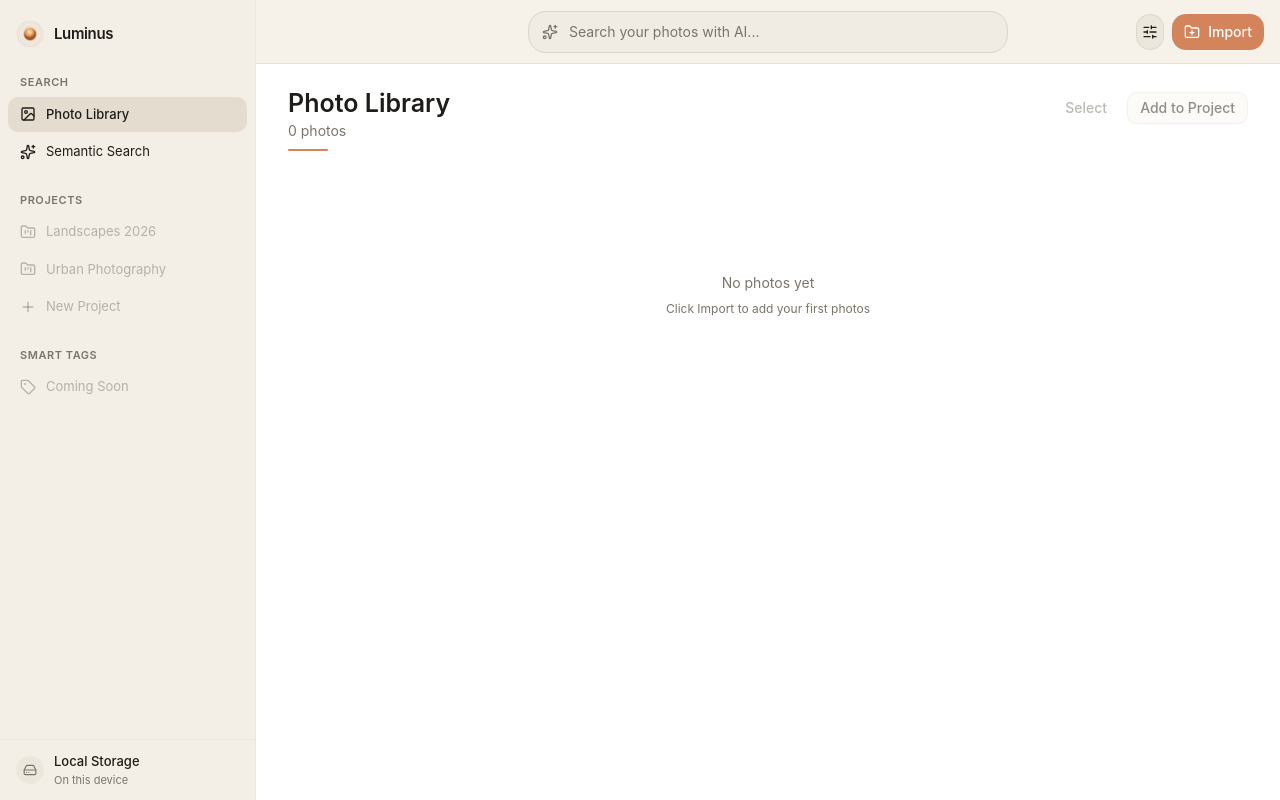
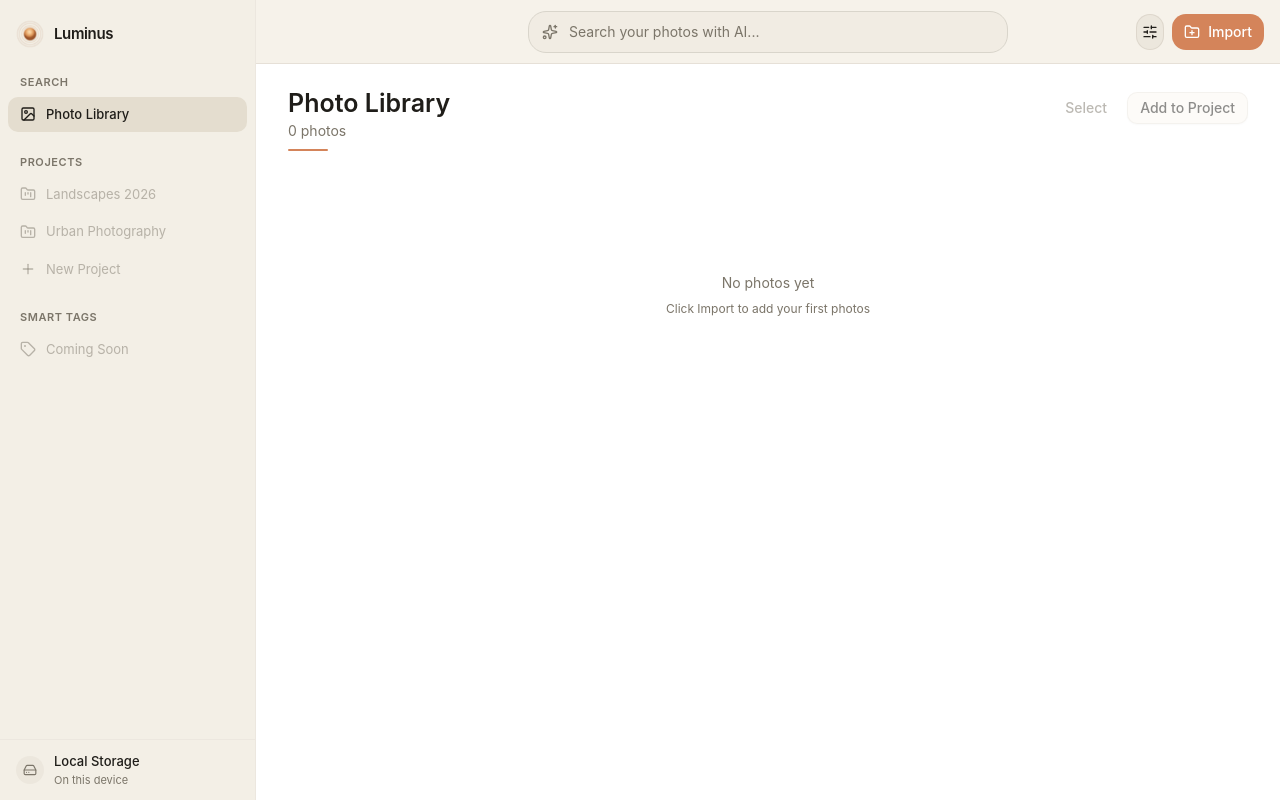
Before and after one commit to JeronimoMendes/Luminus, a React (Vite) app in the folder desktop/: page / in a window 1280 px wide. Built offline with nearby package versions, Linux system fonts and the light colour scheme.

Commit message:
remove semantic search from sidebar

```diff
--- a/desktop/src/components/sidebar.tsx
+++ b/desktop/src/components/sidebar.tsx
@@ -1,12 +1,11 @@
+import { ScrollArea } from "@/components/ui/scroll-area";
 import {
 	FolderKanban,
 	HardDrive,
 	ImageIcon,
 	Plus,
-	Sparkles,
-	Tag,
+	Tag
 } from "lucide-react";
-import { ScrollArea } from "@/components/ui/scroll-area";
 
 type NavItem = "library" | "semantic";
 
@@ -79,12 +78,6 @@ export function Sidebar({ activeNav, onNavChange }: SidebarProps) {
 								active={activeNav === "library"}
 								onClick={() => onNavChange("library")}
 							/>
-							<NavButton
-								icon={Sparkles}
-								label="Semantic Search"
-								active={activeNav === "semantic"}
-								onClick={() => onNavChange("semantic")}
-							/>
 						</div>
 					</div>
 
```
